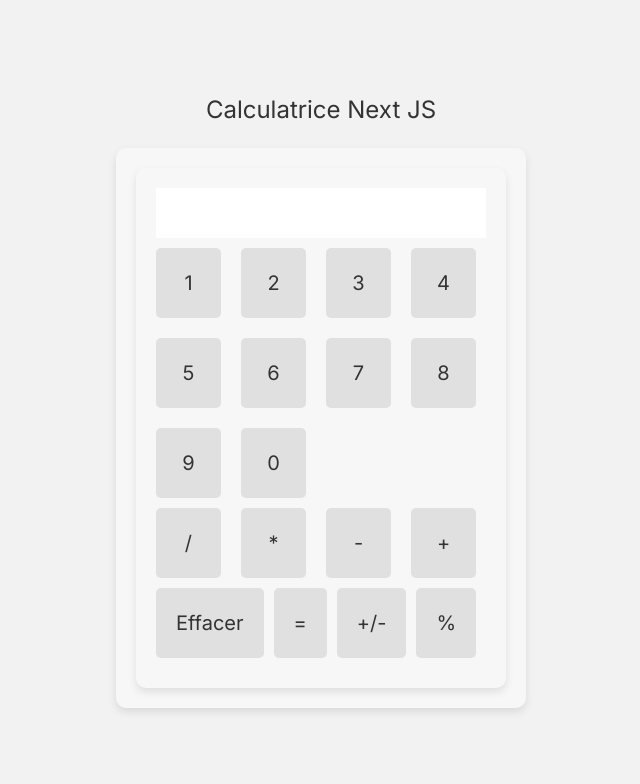
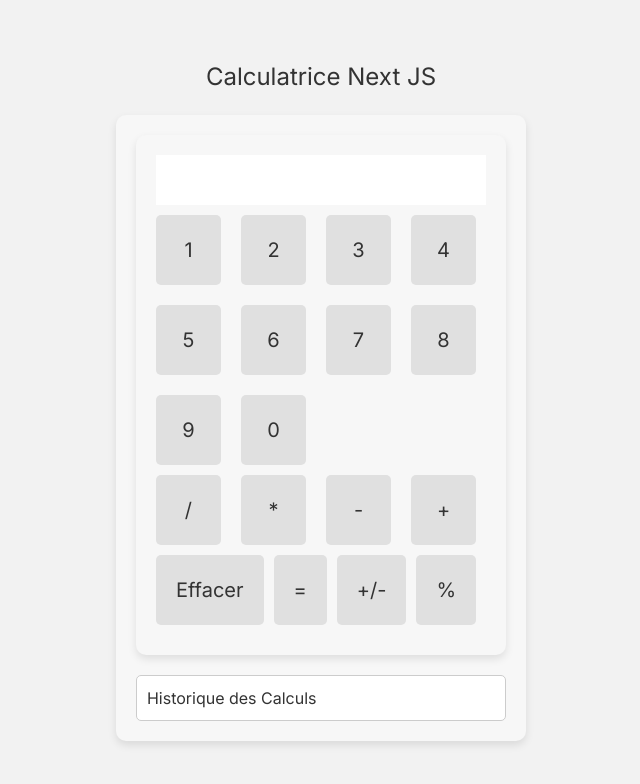
Before and after one commit to nicolv23/calculatrice, a Next.js app: page / in a window 1280 px wide. Shown: the top 784 px of the page, without its empty margins (319-959 px from the left). Built offline with nearby package versions, Linux system fonts and the light colour scheme.

Commit message:
Implémentation d'un historique de calculs de sauvegarde

```diff
--- a/src/app/page.tsx
+++ b/src/app/page.tsx
@@ -2,10 +2,12 @@
 
 import React, { useState } from 'react';
 import AffichageCalculatrice from '../components/AffichageCalculatrice';
+import HistoriqueCalculs from '../components/HistoriqueCalculatrice';
 import '../styles/calculatrice.css';
 
 const Calculatrice: React.FC = () => {
   const [valeurAffichee, setValeurAffichee] = useState<string>('');
+  const [historique, setHistorique] = useState<string[]>([]); // Définir le type de l'historique
 
   // Fonction pour mettre à jour la valeur affichée
   const mettreAJourValeur = (nouvelleValeur: string) => {
@@ -22,6 +24,9 @@ const Calculatrice: React.FC = () => {
     try {
       const resultat = eval(valeurAffichee);
       setValeurAffichee(resultat.toString());
+
+      // Ajouter l'expression évaluée à l'historique
+      setHistorique((prevHistorique) => [...prevHistorique, valeurAffichee]);
     } catch (error) {
       console.error('Erreur lors de l\'évaluation de l\'expression :', error);
       setValeurAffichee('Erreur');
@@ -38,6 +43,7 @@ const Calculatrice: React.FC = () => {
           effacerValeur={effacerValeur}
           evaluerExpression={evaluerExpression}
         />
+        <HistoriqueCalculs historique={historique} />
       </div>
     </div>
   );
--- a/src/components/HistoriqueCalculatrice.js
+++ b/src/components/HistoriqueCalculatrice.js
@@ -0,0 +1,16 @@
+import React from 'react';
+
+const HistoriqueCalculatrice = ({ historique }) => {
+  return (
+    <div className="historique-container">
+      <h2>Historique des Calculs</h2>
+      <ul>
+        {historique.map((calcul, index) => (
+          <li key={index}>{calcul}</li>
+        ))}
+      </ul>
+    </div>
+  );
+};
+
+export default HistoriqueCalculatrice;
--- a/src/styles/calculatrice.css
+++ b/src/styles/calculatrice.css
@@ -51,3 +51,14 @@ h1 {
 .calculatrice-container button:hover {
   background-color: #d0d0d0;
 }
+
+.historique-container {
+  margin-top: 20px;
+  padding: 10px;
+  background-color: #fff;
+  border: 1px solid #ccc;
+  color: #333;
+  border-radius: 5px;
+  flex: 1;
+  overflow-y: auto;
+}
```
